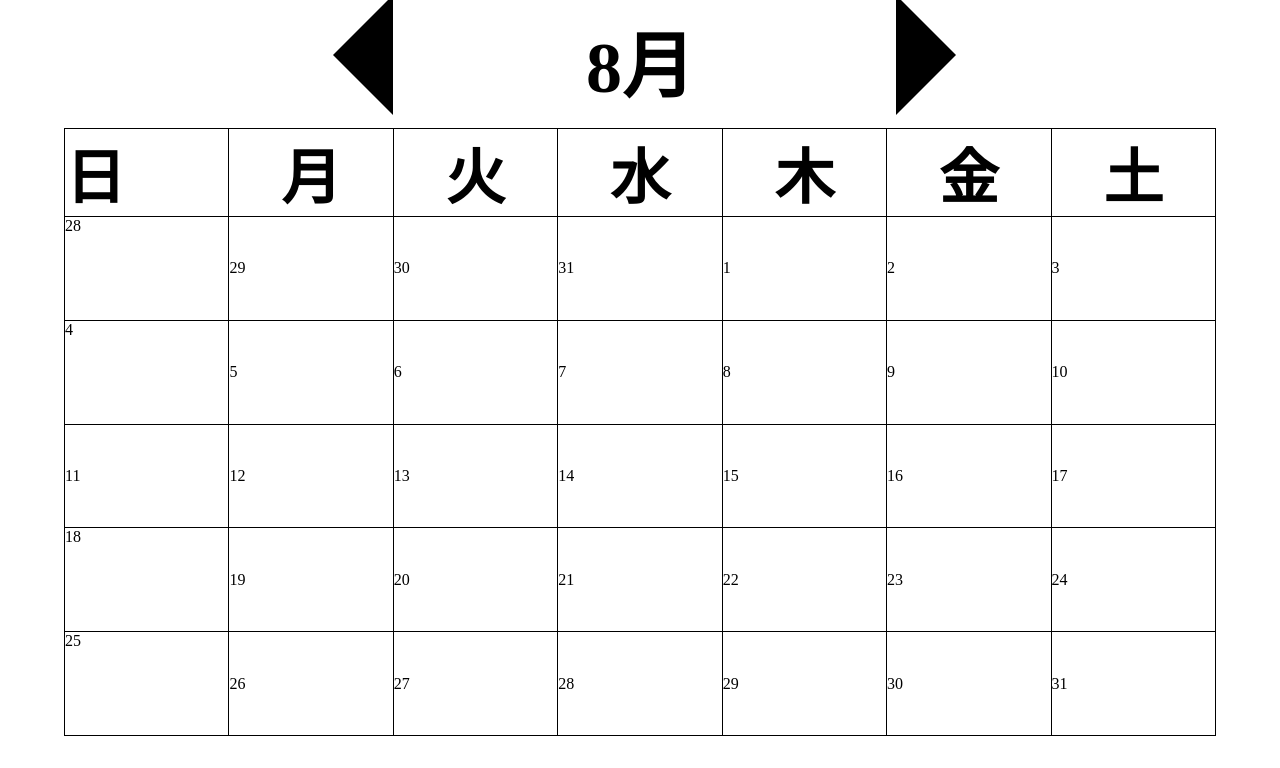
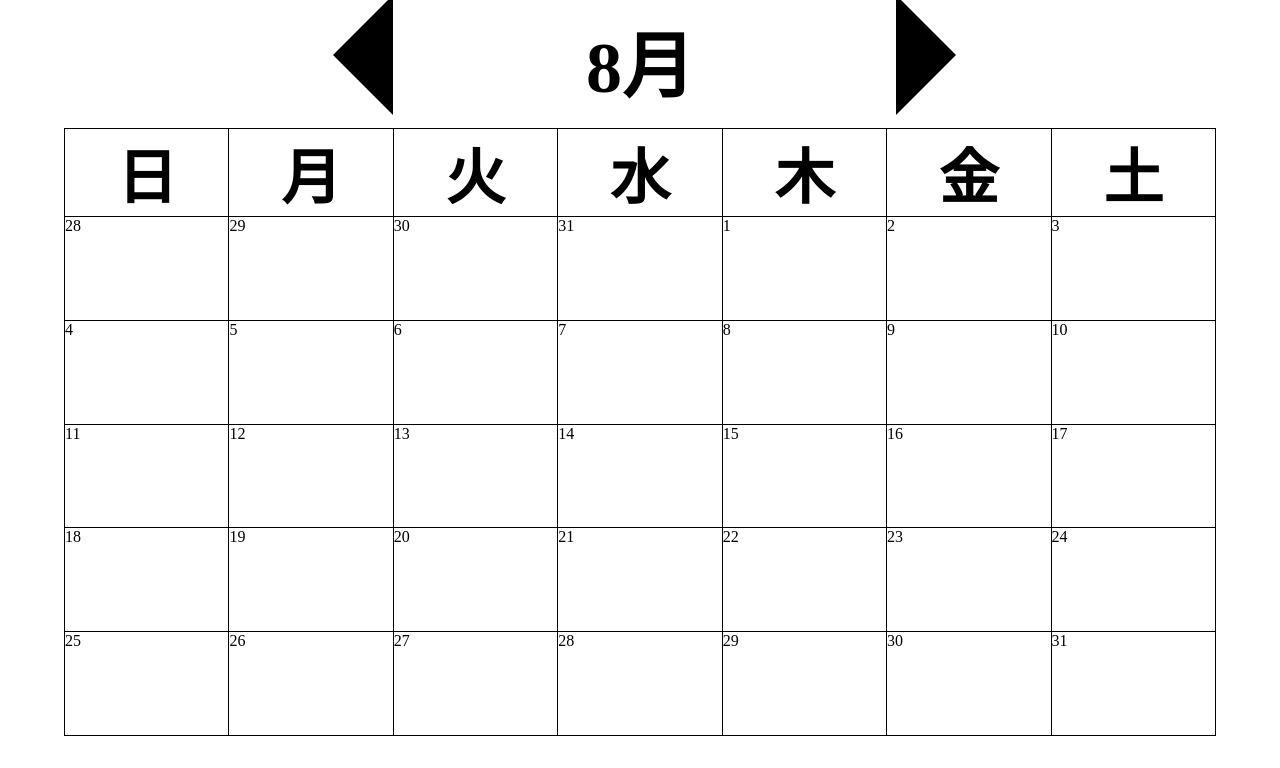
Before and after one commit to Kentarou-Orido/Calender, a PHP site: page / in a window 1280 px wide. Shown: the part 32-800 px from the top of the page. Run offline with PHP 8.4, Linux system fonts and the light colour scheme.

Commit message:
create front end

```diff
--- a/css/index.css
+++ b/css/index.css
@@ -28,9 +28,8 @@ article{
     left: 26%;
     right: 0;
     bottom: 0;
+}
 
-
-}
 h1{
     display: inline-block;
     position: absolute;
@@ -40,6 +39,7 @@ h1{
     bottom: 0;
     font-size: 72px;
 }
+
   .triangle-right{
     width: 0;
     height: 0;
@@ -53,11 +53,13 @@ h1{
     right: 0;
     bottom: 0;
 }
+
 .calender{
     margin: auto;
     height: 95%;
     width: 90%;
 }
+
 table{
     border: 10px;
     border-collapse: collapse;
@@ -72,7 +74,7 @@ table{
     font-size: 60px;
 }
 
-.sunday {
-    text-align: left;
+td {
+    /* text-align: left; */
     vertical-align: top;
 }
```
